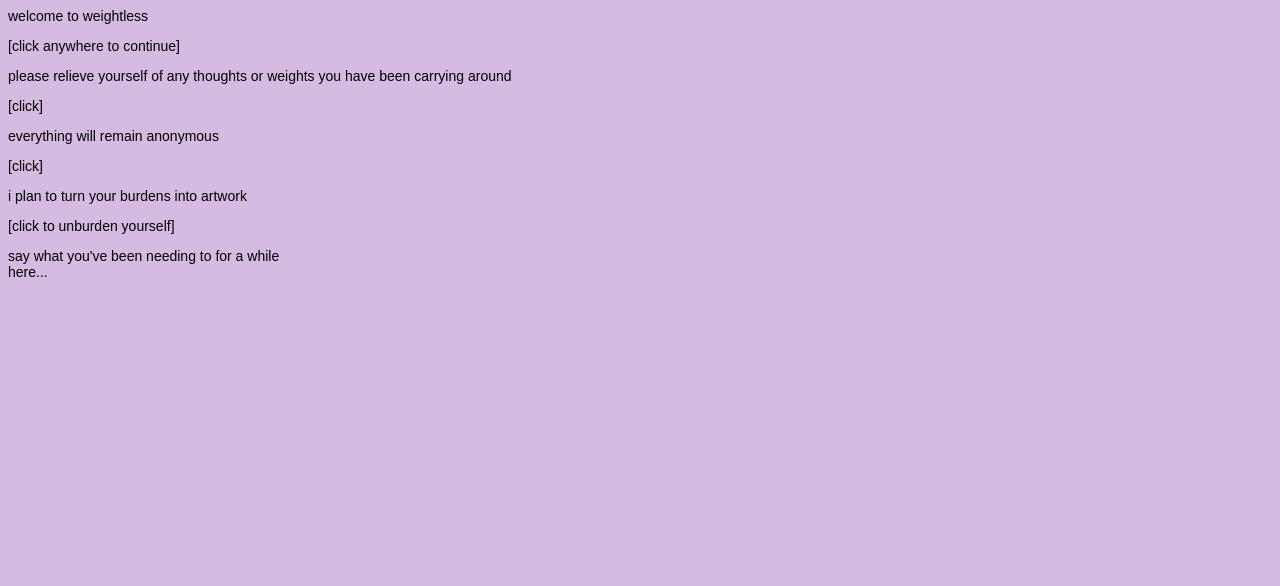
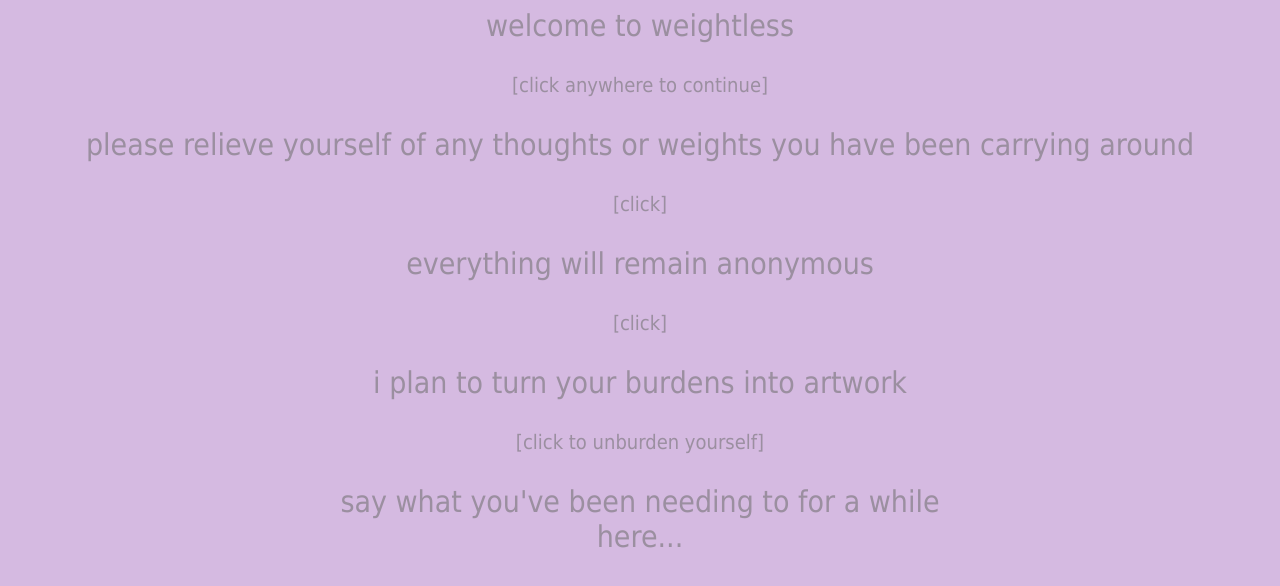
Before and after one commit to julianabrancato/weightless, a plain HTML site: page index.html in a window 1280 px wide. Drawn offline with nearby package versions, Linux system fonts and the light colour scheme.

Commit message:
Update style.css

```diff
--- a/style.css
+++ b/style.css
@@ -6,15 +6,16 @@ body{
 	background-position: 50% 50%;
 }
 
-h1{
+p{
 	font-family: 'Tahoma', sans-serif;
 	color: #9b8fa0;
 	text-align: center;
-	line-height: none;
+	font-size: 30px;
 }
 
-h3{
+#click{
 	font-family: 'Tahoma', sans-serif;
 	color: #9b8fa0;
 	text-align: center;
+	font-size: 20px;
 }
```
